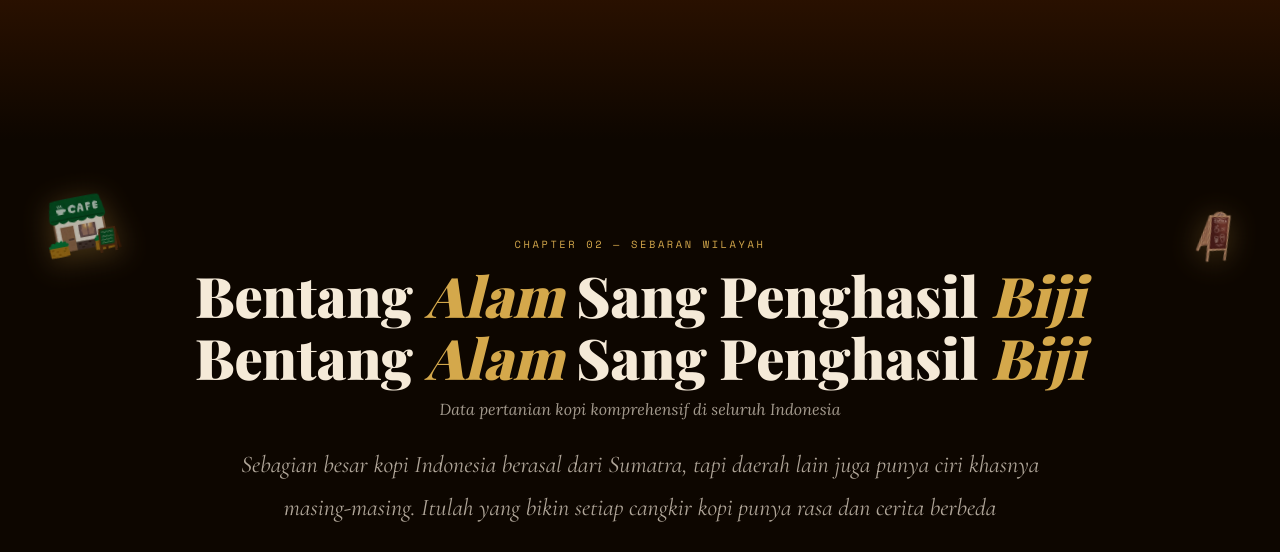
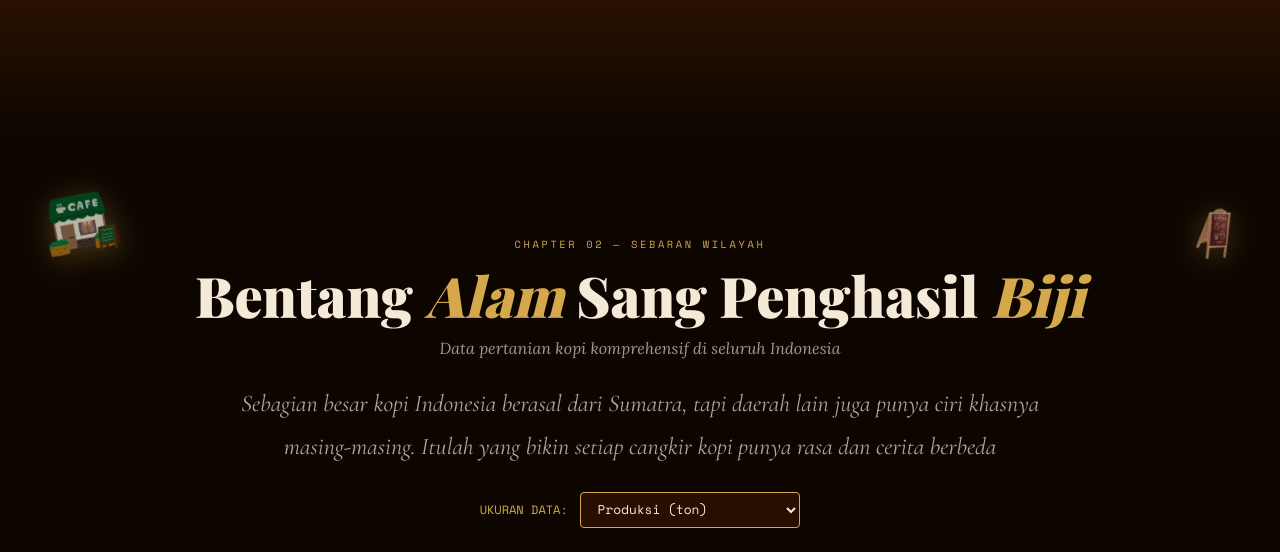
Before and after one commit to Ridhopurwanto/kopi_story, a Django app: template story/templates/story/index.html in a window 1280 px wide; the page is wider, and only the part inside the window is pictured. Shown: the part 1780-2332 px from the top of that part. Run offline with Django 5.2, Linux system fonts and the light colour scheme; the template is opened without the code that fills it: most values are stand-ins (such as "Sample title", 1, 10 or a date in 2020); some web fonts are replaced.

Commit message:
hapus duplikat yaa

```diff
--- a/story/templates/story/index.html
+++ b/story/templates/story/index.html
@@ -1537,7 +1537,6 @@
       <div class="section-header reveal">
         <span class="section-tag">Chapter 02 — Sebaran Wilayah</span>
         <h2 class="section-title">Bentang <em>Alam</em> Sang Penghasil <em>Biji</em></h2>
-        <h2 class="section-title">Bentang <em>Alam</em> Sang Penghasil <em>Biji</em></h2>
         <p class="section-subtitle">Data pertanian kopi komprehensif di seluruh Indonesia</p>
 
         <div style="max-width:800px; margin: 1.5rem auto 0; text-align:center;">
@@ -1620,7 +1619,6 @@
     <div class="trend-container">
       <div class="section-header reveal">
         <span class="section-tag">Chapter 03 — Industri Kafe</span>
-        <h2 class="section-title">Budaya <em>Nongkrong</em> dalam Angka</h2>
         <h2 class="section-title">Budaya <em>Nongkrong</em> dalam Angka</h2>
         <p class="section-subtitle">Pertumbuhan gerai kopi Indonesia dari 2022–2025</p>
 
@@ -1697,7 +1695,6 @@
     <div class="ekspor-container">
       <div class="section-header reveal">
         <span class="section-tag">Chapter 04 — Perdagangan Global</span>
-        <h2 class="section-title">Kopi <em>Nusantara</em> di Panggung <em>Dunia</em></h2>
         <h2 class="section-title">Kopi <em>Nusantara</em> di Panggung <em>Dunia</em></h2>
         <p class="section-subtitle">Dari kebun nusantara ke cangkir dunia — jejak ekspor kopi Indonesia</p>
       </div>
```
